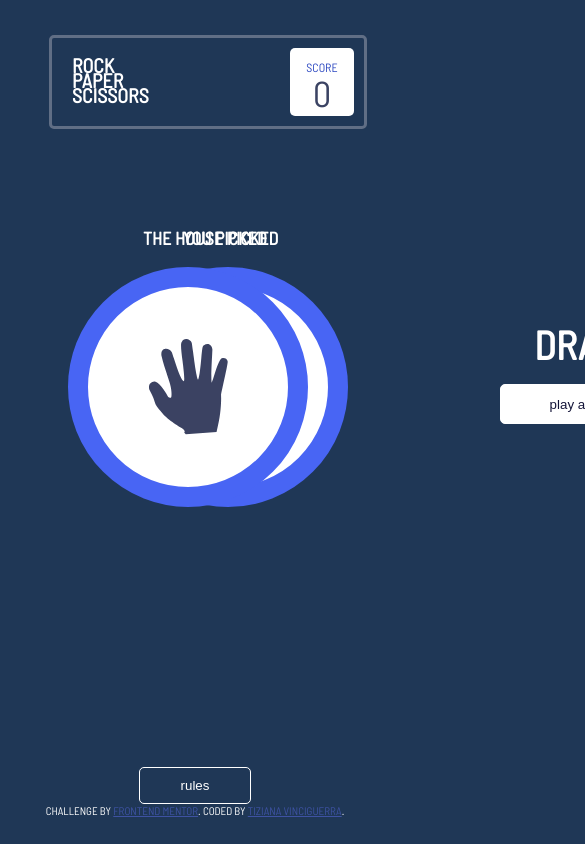
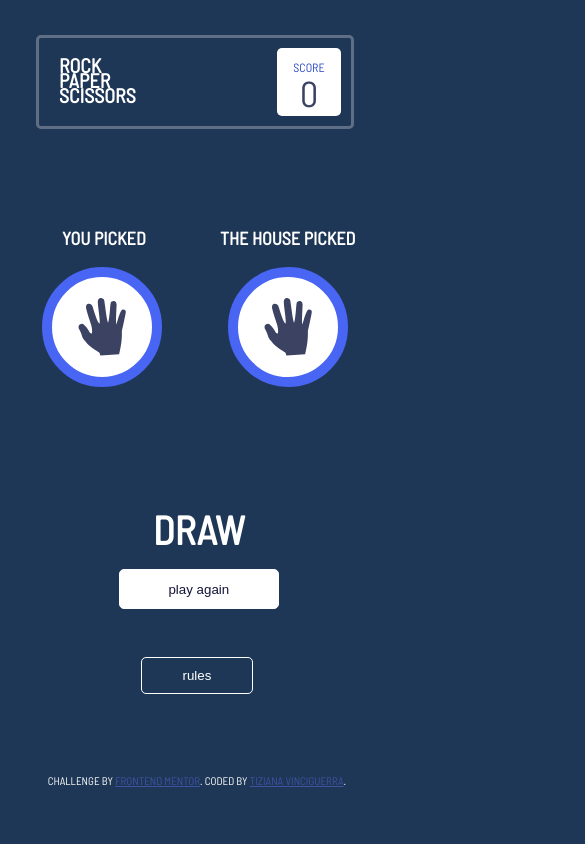
Before and after one commit to tittivinciguerra/Rock-Paper-Scissors, a plain HTML site: page index.html in a window 390 px wide. Both pictures are taken after a click on the button "paper". Shown: the top 844 px of the page, 585 px wide, since content can reach past the window. Drawn offline with nearby package versions, Linux system fonts and the light colour scheme.

Commit message:
Responsive for mobile

```diff
--- a/styles.css
+++ b/styles.css
@@ -6,9 +6,18 @@ body {
   text-transform: uppercase;
 }
 
-.attribution { font-size: 11px; text-align: center; margin: 30px; position: relative;
-    bottom: -10rem; text-transform: uppercase;}
-.attribution a { color: hsl(228, 45%, 44%); }
+.attribution {
+  font-size: 11px;
+  text-align: center;
+  margin: 30px;
+  position: relative;
+  bottom: -10rem;
+  text-transform: uppercase;
+}
+
+.attribution a {
+  color: hsl(228, 45%, 44%);
+}
 
 .all {
   width: 25rem;
@@ -67,7 +76,6 @@ body {
   background-size: 50px;
   background-position: center;
   color: Transparent;
-
 }
 
 .choice {
@@ -127,15 +135,15 @@ button:hover {
   width: 35rem;
 }
 
-
 .bottomR {
-  right: 0;
+  right: -20%;
   width: 15rem;
-
   /*top: 0;
   position: absolute;*/
 }
-.bottomR p {/*
+
+.bottomR p {
+  /*
   margin-top: 0;*/
   margin-left: 75px;
 }
@@ -153,8 +161,8 @@ button:hover {
 }
 
 .pick {
-  width: 200px;
-  height: 200px;
+  width: 180px;
+  height: 180px;
   background-size: 80px;
   border-style: solid;
   border-width: 20px;
@@ -206,8 +214,7 @@ button:hover {
   color: hsl(229, 25%, 31%);
 }
 
-
-@media screen and (min-width: 600px) {
+@media screen and (min-width: 650px) {
   .all {
     width: 100%;
   }
@@ -221,5 +228,79 @@ button:hover {
     right: 15rem;
     bottom: 8rem;
   }
+}
 
+.rules {
+  padding-bottom: 5rem;
 }
+
+@media screen and (max-width: 650px) {
+  .all {
+    width: 22.5rem;
+    margin: auto;
+  }
+
+  .attribution {
+    width: 85%;
+    top: 50px;
+  }
+
+  .pick {
+    width: 100px;
+    height: 100px;
+    border-width: 10px;
+    background-size: 3rem;
+  }
+
+  .bottomM {
+    bottom: -2rem;
+    left: -7.7rem;
+  }
+
+  #result {
+    width: 85%;
+  }
+
+  .bottomL p {
+    margin-left: 20px;
+  }
+}
+
+.bottomR p {
+  margin-left: -8px;
+}
+
+.bottomR {
+  right: -120px;
+}
+
+@media screen and (min-width: 651px) {
+  .bottomM {
+    width: 100%;
+    left: 0;
+  }
+
+  #result {
+    width: 33rem;
+  }
+
+  #again {
+    margin-left: 38%;
+  }
+
+  #pick1 {
+    margin-left: -60px;
+  }
+
+  .bottomR p {
+    margin-left: 40px;
+  }
+
+  #middle {
+    margin-left: 200px;
+  }
+
+  .bottomL p {
+    margin-left: 5px;
+  }
+}
```
Lines whose indentation alone changed are shown as unchanged.
